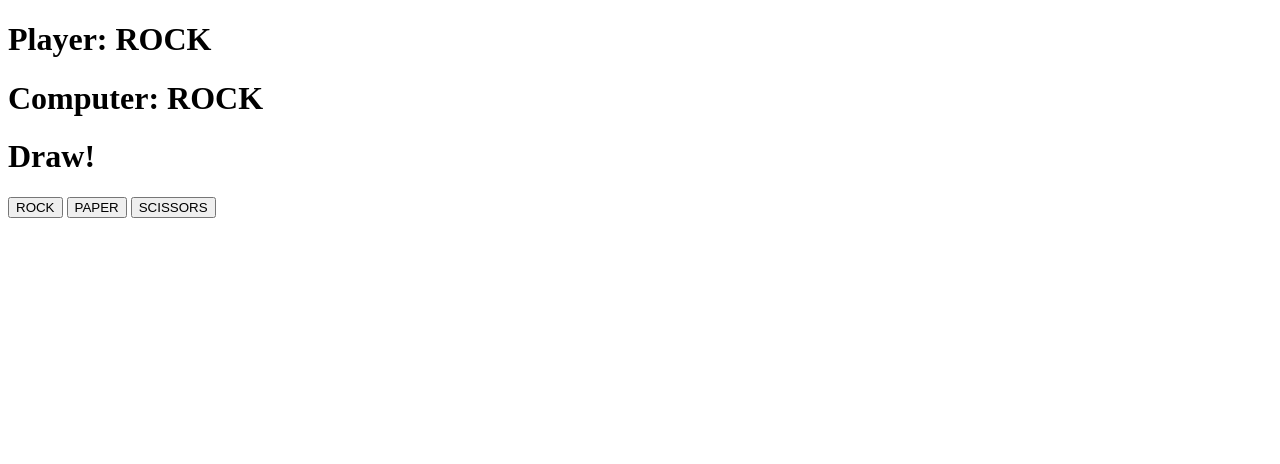
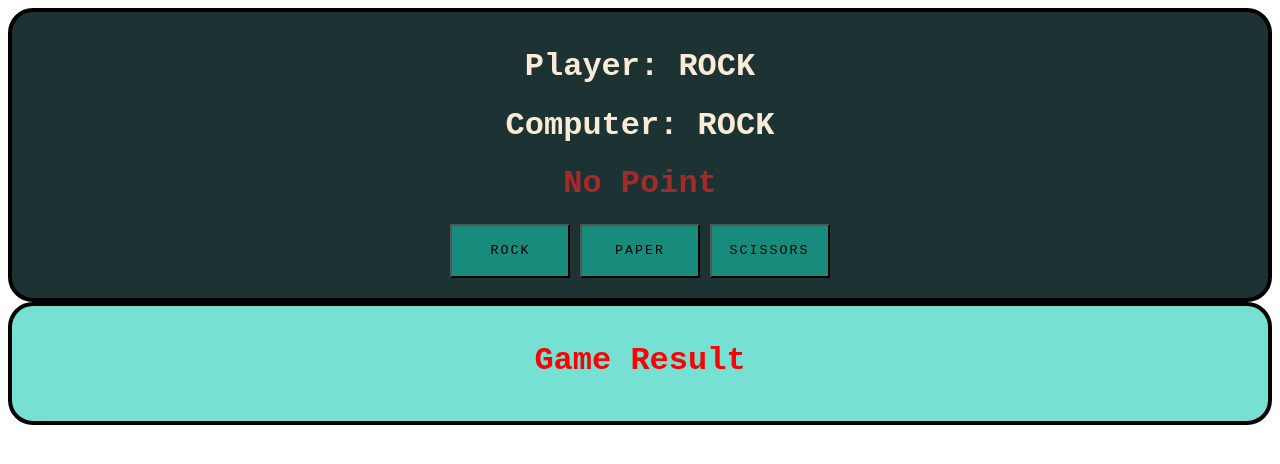
Before and after one commit to Shad-Bin-Abi-Aydid/Rock-Paper-Scissors-Game, a plain HTML site: page index.html in a window 1280 px wide. Both pictures are taken after a click on the button "ROCK". Drawn offline with Linux system fonts and the light colour scheme.

Commit message:
Add files via upload

```diff
--- a/index.html
+++ b/index.html
@@ -8,16 +8,20 @@
     <link rel="stylesheet" href="style.css">
 </head>
 <body>
-    <div class="gameDiv">
+    <div id="gameDiv">
         <h1 class="gameText" id="playerText">Player: </h1>
         <h1 class="gameText" id="computerText">Computer: </h1>
-        <h1 class="gameText" id="resultText">Result: </h1>
+        <h1 class="gameText" id="resultText">Point: </h1>
 
         <button class="choiceBtn">ROCK</button>
         <button class="choiceBtn">PAPER</button>
         <button class="choiceBtn">SCISSORS</button>
 
     </div>
+    <div id="gameRes">
+        <h1 id="winnerText">Game Result </h1>
+
+    </div>
     <script src="index.js"> </script>
 </body>
 </html>
--- a/index.js
+++ b/index.js
@@ -2,6 +2,7 @@ const playerText = document.querySelector("#playerText")
 const computerText = document.querySelector("#computerText")
 const resultText = document.querySelector("#resultText")
 const choiceBtns = document.querySelectorAll(".choiceBtn")
+const winnerText = document.querySelector("#winnerText")
 
 let player
 let computer
@@ -13,9 +14,17 @@ choiceBtns.forEach(button => button.addEventListener("click",() => {
     player = button.textContent;
     computerTurn()
 
+    winnerText.textContent = `Game Result`
     playerText.textContent = `Player: ${player}`
     computerText.textContent = `Computer: ${computer}`
-    resultText.textContent = checkWinner();
+    resultText.textContent = checkPoint();
+
+    if(plrRes == 5 || comRes == 5){
+        winnerText.textContent = `Game Over! Result is Player: ${plrRes} and Computer: ${comRes}`
+        plrRes = 0
+        comRes = 0
+
+    }
 }))
 
 function computerTurn(){
@@ -33,19 +42,54 @@ function computerTurn(){
             break
     }
 }
-
-function checkWinner(){
+function checkPoint(){
     if(player == computer){
-        return "Draw!"
+        return "No Point"
     }
     else if(computer == "ROCK"){
-        return (player == "PAPER") ? "You Win" : "You Lose"
+        if(player == "PAPER"){
+            plrRes += 1
+            return "Player Get 1 Point"
+        }
+        else{
+            comRes += 1
+            return "Computer Get 1 Point"
+        }
     }
     else if(computer == "PAPER"){
-        return (player == "SCISSORS") ? "You Win" : "You Lose"
+        if(player == "SCISSORS"){
+            plrRes += 1
+            return "Player Get 1 Point"
+        }
+        else{
+            comRes += 1
+            return "Computer Get 1 Point"
+        }
     }
     else if(computer == "SCISSORS"){
-        return (player == "ROCK") ? "You Win" : "You Lose"
+        if(player == "ROCK"){
+            plrRes += 1
+            return "Player Get 1 Point"
+        }
+        else{
+            comRes += 1
+            return "Computer Get 1 Point"
+        }
     }
+}
 
-}
+// function checkWinner(){
+//     if(player == computer){
+//         return "Draw!"
+//     }
+//     else if(computer == "ROCK"){
+//         return (player == "PAPER") ? (("Player Get 1 Point")(plrRes += 1)) : (("Computer Get 1 Point")(comRes +=1))
+//     }
+//     else if(computer == "PAPER"){
+//         return (player == "SCISSORS") ? (("Player Get 1 Point")(plrRes += 1)) : (("Computer Get 1 Point")(comRes +=1))
+//     }
+//     else if(computer == "SCISSORS"){
+//         return (player == "ROCK") ? (("Player Get 1 Point")(plrRes += 1))  : (("Computer Get 1 Point")(comRes +=1))
+//     }
+
+// }
--- a/style.css
+++ b/style.css
@@ -0,0 +1,44 @@
+.choiceBtn{
+    line-height: 30px;
+    width: 120px;
+    padding: 10px;
+    transition: 5s;
+    letter-spacing: .15em;
+    background: #188c7c;
+    box-shadow:30px #188c7c;
+    position: relative;
+    font-family: 'Courier New', Courier, monospace;
+}
+#gameRes{
+    font-family: 'Courier New', Courier, bold;
+    border: 4px solid;
+    border-radius: 25px;
+    padding: 15px;
+    padding-bottom: 20px;
+    background-color: #76e1d3;
+    text-align: center;
+
+}
+#winnerText{
+    color: #f50606;
+}
+
+#gameDiv{
+    font-family: 'Courier New', Courier, monospace;
+    border: 4px solid;
+    border-radius: 25px;
+    padding: 15px;
+    padding-bottom: 20px;
+    background-color: #1d3232;
+    text-align: center;
+
+}
+#playerText{
+    color: antiquewhite;
+}
+#computerText{
+    color: antiquewhite;
+}
+#resultText{
+    color:brown
+}
```
